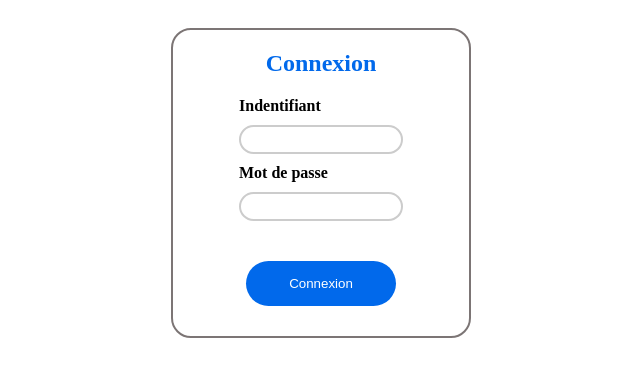
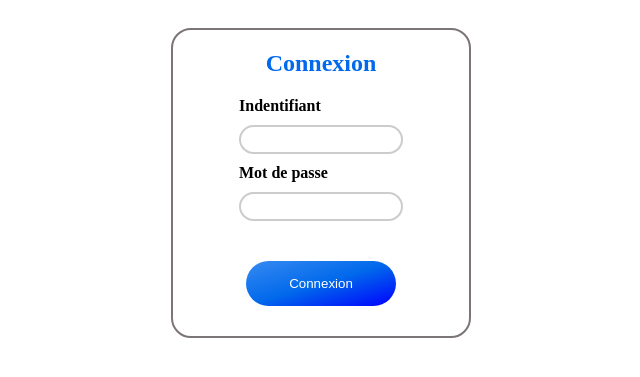
Before and after one commit to GaelleBoutolini/brief-6, a PHP site: page /formConnect.php in a window 1280 px wide. Shown: the top 377 px of the page, without its empty margins (319-959 px from the left). Run offline with PHP 8.4, Linux system fonts and the light colour scheme.

Commit message:
add gradient on button

```diff
--- a/Tools/style/style.css
+++ b/Tools/style/style.css
@@ -36,7 +36,7 @@ form {
 
   /* Applique un style au bouton de soumission */
   input[type="submit"] {
-    background-color: #0169EB;
+   background: linear-gradient(to bottom right,hsl(213, 87%, 58%), #0169EB, blue);
     color: white;
     padding: 15px 20px;
     border: none;
@@ -46,7 +46,9 @@ form {
     border-radius: 30px;
     width: 150px;
     margin: 30px;
-  }
+
+      }
+
 
   /* Applique un style à l'en-tête du formulaire */
   h2 {
```
